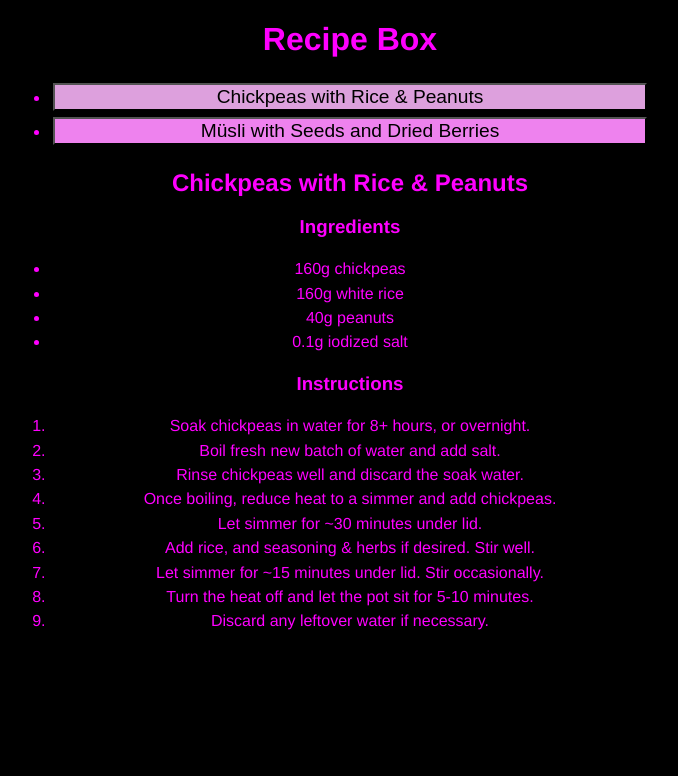
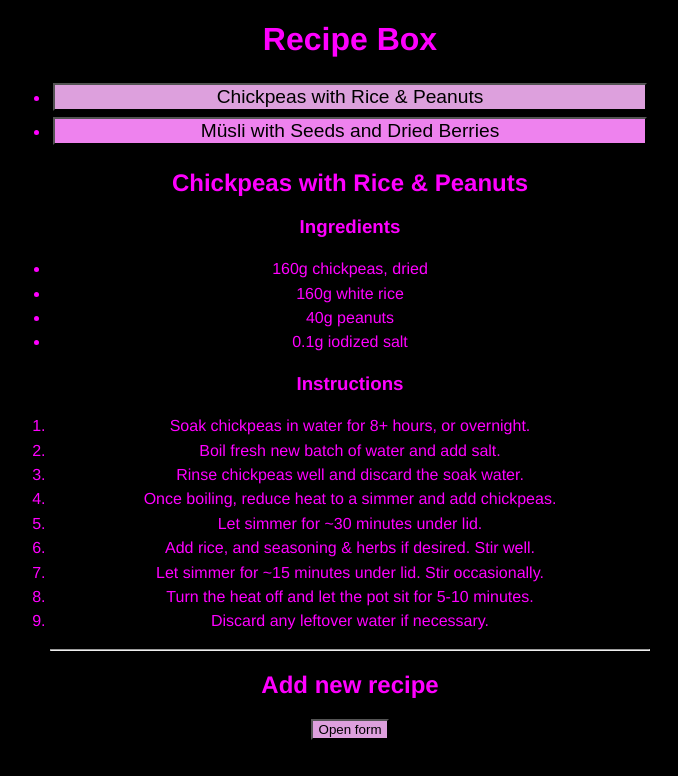
Before and after one commit to banaanihillo/recipe-box, a Vue app: page / in a window 1280 px wide. Both pictures are taken after a click on the button "Chickpeas with Rice & Peanuts". Shown: the top 776 px of the page, without its empty margins (290-968 px from the left). Built offline with nearby package versions, Linux system fonts and the light colour scheme.

Commit message:
Removed the separate amount property
Modified the ingredients to use plain strings,
instead of separate ingredient and amount,
to simplify the submission of new recipes

```diff
--- a/src/App.vue
+++ b/src/App.vue
@@ -17,9 +17,9 @@
     <ul>
       <li
         v-for="ingredient in expandedRecipe.ingredients"
-        :key="ingredient.ingredient"
+        :key="ingredient"
       >
-        {{ingredient.amount}} {{ingredient.ingredient}}
+        {{ingredient}}
       </li>
     </ul>
 
@@ -34,34 +34,40 @@
     </ol>
 
   </span>
+  <hr />
+
+  <h2> Add new recipe </h2>
+  <span v-if="formOpen">
+    <button @click="formOpen=false">
+      Close form
+    </button>
+    <AddRecipe @add-recipe="addRecipe" />
+  </span>
+  <span v-else>
+    <button @click="formOpen=true">
+      Open form
+    </button>
+  </span>
 </main>
 </template>
 
-<script> //
+<script>
+import AddRecipe from "./components/AddRecipe.vue"
 
 export default {
+  components: {
+    AddRecipe
+  },
   data() {
     return {
       recipes: [
         {
           name: "Chickpeas with Rice & Peanuts",
           ingredients: [
-            {
-              ingredient: "chickpeas",
-              amount: "160g"
-            },
-            {
-              ingredient: "white rice",
-              amount: "160g"
-            },
-            {
-              ingredient: "peanuts",
-              amount: "40g"
-            },
-            {
-              ingredient: "iodized salt",
-              amount: "0.1g"
-            }
+            "160g chickpeas, dried",
+            "160g white rice",
+            "40g peanuts",
+            "0.1g iodized salt"
           ],
           instructions: [
             "Soak chickpeas in water for 8+ hours, or overnight.",
@@ -78,22 +84,27 @@ export default {
         {
           name: "Müsli with Seeds and Dried Berries",
           ingredients: [
-            {
-              ingredient: "Müsli",
-              amount: "60g"
-            }
+            "60g müsli"
           ],
           instructions: [
             "Pour müsli into bowl."
           ]
         }
       ],
-      expandedRecipe: null
+      expandedRecipe: null,
+      formOpen: false
     }
   },
   methods: {
     expandRecipe(recipe) {
       this.expandedRecipe = recipe
+    },
+    addRecipe(input) {
+      this.recipes = [
+        ...this.recipes,
+        input
+      ]
+      this.formOpen = false
     }
   }
 }
@@ -121,6 +132,9 @@ li {
 
 button {
   background-color: plum;
+}
+
+.recipes button {
   width: 100%;
   font-size: 1.2em;
 }
```
